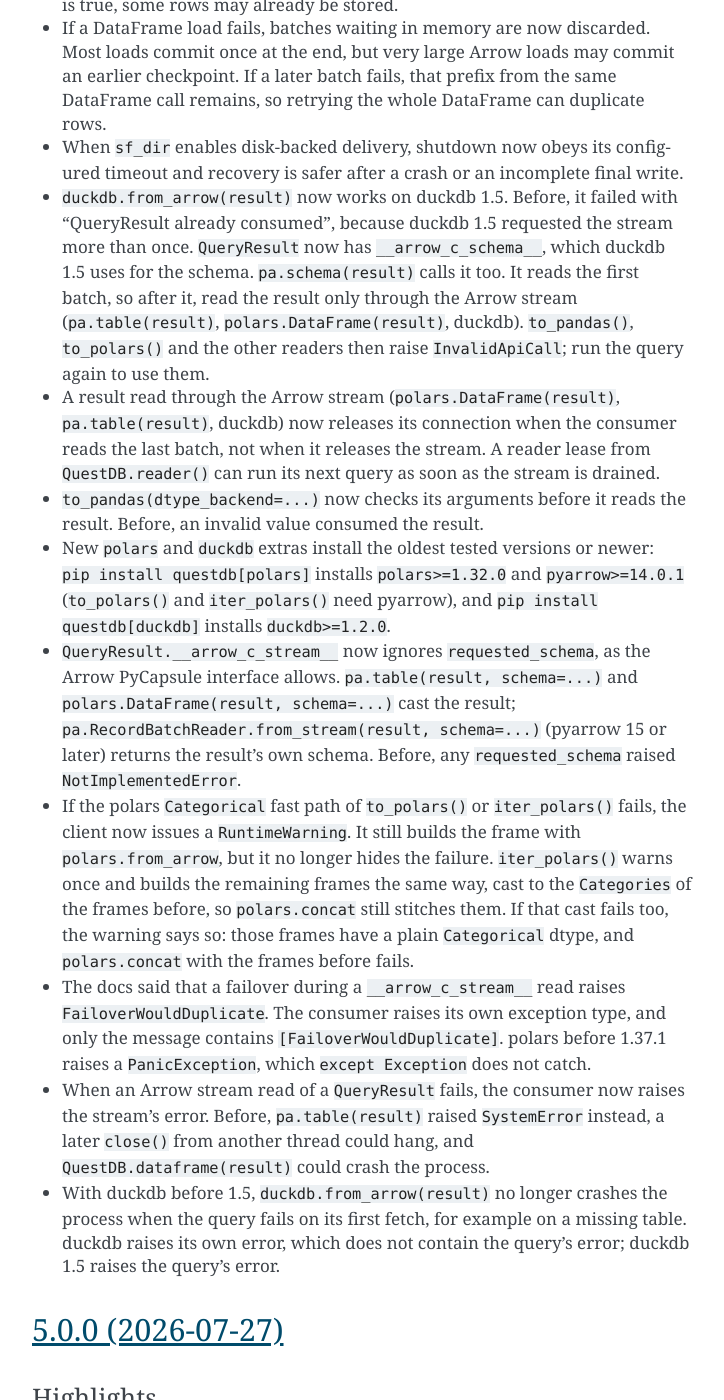
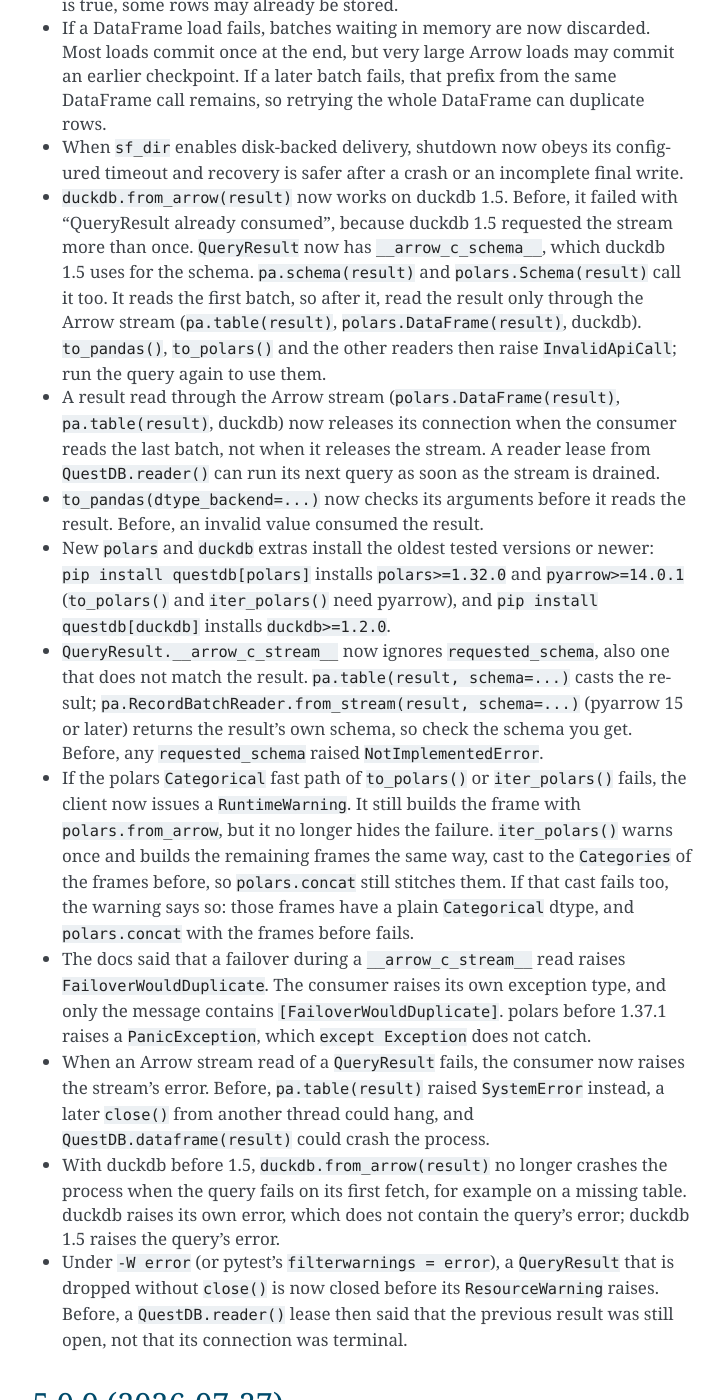
Before and after one commit to questdb/py-questdb-client, a Sphinx documentation site: the page built from docs/changelog.rst, in a window 1280 px wide and 1400 px high, scrolled down 1728 px. Shown: the whole window, without its empty margins (388-1112 px from the left). Built offline with Sphinx 7.4.7, drawn with Linux system fonts in a browser that asks for light colours; some of the changed text lies outside the part shown.

Commit message:
docs: name every reader of the result schema
polars.Schema(result) also calls __arrow_c_schema__, so name it next to
pa.schema(result) and duckdb 1.5 in the reuse error and the docs. Also:

- requested_schema is ignored also when it does not match; the stream
  interface asks a producer to raise there, so do not claim it allows it.
- polars never passed requested_schema: drop it from the changelog item.
- Ingesting polars frames is tested with 1.32, not checked.
- to_polars() loses its frame when the fallback warning raises.
- Sync the .pyi docstrings with the .pyx ones.
- Fix the stale stream producer and cursor lock docstrings, the _free
  comment and the MIN_VERSIONS comment, and split a merged paragraph in
  docs/sender.rst.
- Add the changelog item for the -W error close fix (bbc9fa8).

```diff
--- a/CHANGELOG.rst
+++ b/CHANGELOG.rst
@@ -23,7 +23,7 @@
   (``polars.DataFrame(result)``, ``polars.from_arrow(result)``), the call
   now raises ``InvalidApiCall``; use ``to_polars()`` there. A stream that
   reaches polars through another library is not checked. Ingesting polars
-  frames also needs polars 1.32 or later.
+  frames is tested with polars 1.32 or later.
 - The ``dataframe`` extra now requires ``pandas>=2.0.0`` and
   ``pyarrow>=14.0.1``, the oldest versions that CI tests. The old minimums did
   not work: with pyarrow before 14, pyarrow sources, ``iter_polars()`` and
@@ -66,8 +66,8 @@
 - ``duckdb.from_arrow(result)`` now works on duckdb 1.5. Before, it failed
   with "QueryResult already consumed", because duckdb 1.5 requested the
   stream more than once. ``QueryResult`` now has ``__arrow_c_schema__``,
-  which duckdb 1.5 uses for the schema. ``pa.schema(result)`` calls it
-  too. It reads the first batch, so after
+  which duckdb 1.5 uses for the schema. ``pa.schema(result)`` and
+  ``polars.Schema(result)`` call it too. It reads the first batch, so after
   it, read the result only through the Arrow stream (``pa.table(result)``,
   ``polars.DataFrame(result)``, duckdb). ``to_pandas()``, ``to_polars()``
   and the other readers then raise ``InvalidApiCall``; run the query again
@@ -83,12 +83,11 @@
   newer: ``pip install questdb[polars]`` installs ``polars>=1.32.0`` and
   ``pyarrow>=14.0.1`` (``to_polars()`` and ``iter_polars()`` need pyarrow), and
   ``pip install questdb[duckdb]`` installs ``duckdb>=1.2.0``.
-- ``QueryResult.__arrow_c_stream__`` now ignores ``requested_schema``, as the
-  Arrow PyCapsule interface allows. ``pa.table(result, schema=...)`` and
-  ``polars.DataFrame(result, schema=...)`` cast the result;
-  ``pa.RecordBatchReader.from_stream(result, schema=...)`` (pyarrow 15 or
-  later) returns the result's own schema. Before, any ``requested_schema``
-  raised ``NotImplementedError``.
+- ``QueryResult.__arrow_c_stream__`` now ignores ``requested_schema``, also
+  one that does not match the result. ``pa.table(result, schema=...)`` casts
+  the result; ``pa.RecordBatchReader.from_stream(result, schema=...)``
+  (pyarrow 15 or later) returns the result's own schema, so check the schema
+  you get. Before, any ``requested_schema`` raised ``NotImplementedError``.
 - If the polars ``Categorical`` fast path of ``to_polars()`` or
   ``iter_polars()`` fails, the client now issues a ``RuntimeWarning``. It still
   builds the frame with ``polars.from_arrow``, but it no longer hides the
@@ -109,6 +108,11 @@
   the process when the query fails on its first fetch, for example on a
   missing table. duckdb raises its own error, which does not contain the
   query's error; duckdb 1.5 raises the query's error.
+- Under ``-W error`` (or pytest's ``filterwarnings = error``), a
+  ``QueryResult`` that is dropped without ``close()`` is now closed before its
+  ``ResourceWarning`` raises. Before, a ``QuestDB.reader()`` lease then said
+  that the previous result was still open, not that its connection was
+  terminal.
 
 5.0.0 (2026-07-27)
 ------------------
--- a/docs/sender.rst
+++ b/docs/sender.rst
@@ -1149,12 +1149,13 @@
 read releases the connection when the consumer reads the last batch, not
 when it releases the stream.
 
-The result also implements ``__arrow_c_schema__``, which duckdb 1.5 and
-``pa.schema(result)`` call. It reads the first
+The result also implements ``__arrow_c_schema__``, which duckdb 1.5,
+``pa.schema(result)`` and ``polars.Schema(result)`` call. It reads the first
 batch, so after any of these calls, read the result only through the stream
 (``pa.table(result)``, ``polars.DataFrame(result)``, duckdb); ``to_pandas()``
 and the other readers raise ``InvalidApiCall``, and you must run the query
 again to use them.
+
 Each result is consumed once. Fully drain it, use it as a context manager
 (``with db.query(...) as result:``), or call :func:`QueryResult.close <questdb.QueryResult.close>`. A
 partially-consumed result cannot return its connection to the pool — closing
```
Also changed, not shown: 3 other files.
